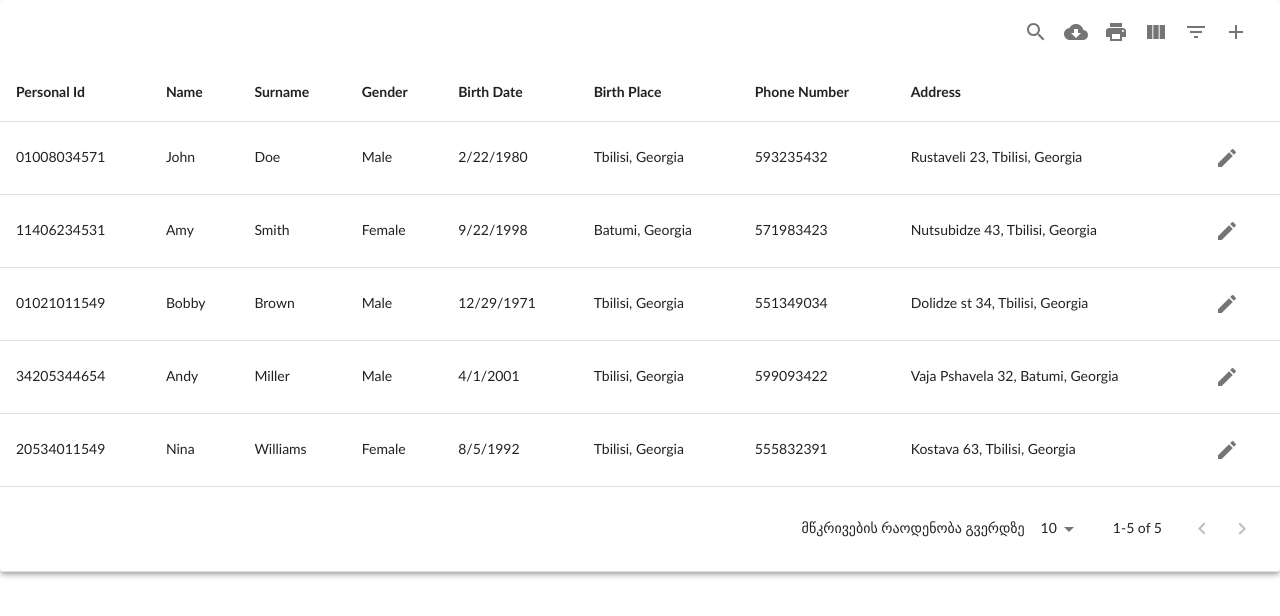
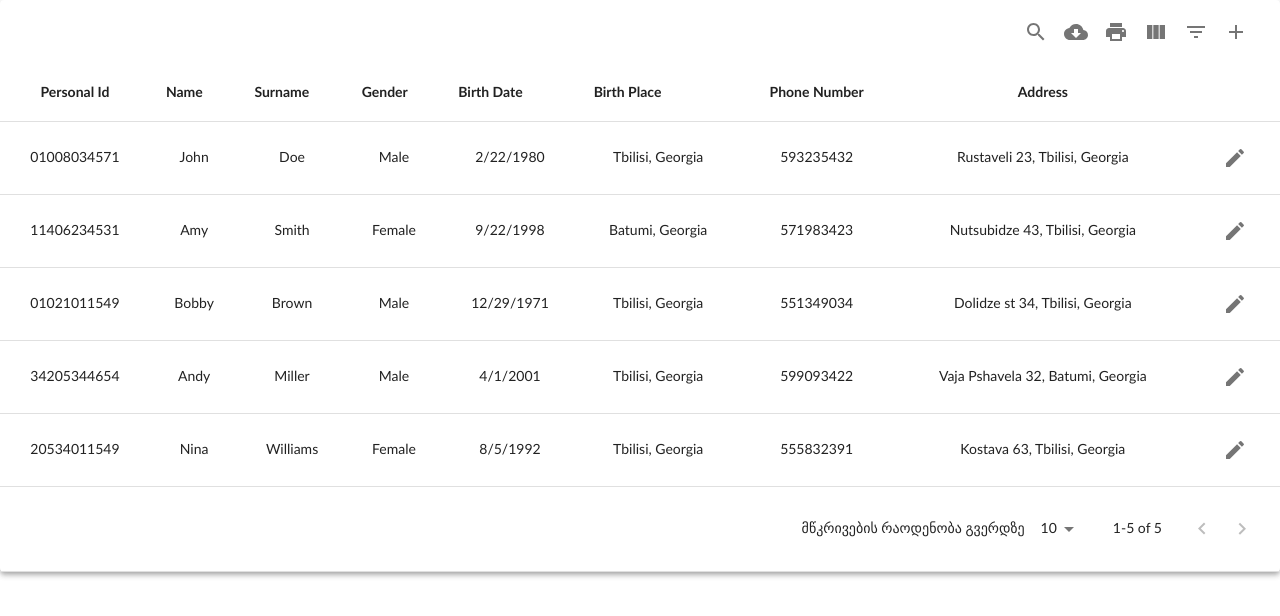
Before and after one commit to alex199821/material-ui-task, a React (Create React App) app: page / in a window 1280 px wide. Shown: the top 616 px of the page. Built offline with nearby package versions, Linux system fonts and the light colour scheme.

Commit message:
ProjectCompleted - Refactoring Left

```diff
--- /dev/null
+++ b/src/components/DateFilterComponent.tsx
@@ -0,0 +1,43 @@
+import { useState } from "react";
+//MUI Components
+import { DatePicker, LocalizationProvider } from "@mui/x-date-pickers";
+import { AdapterDateFns } from "@mui/x-date-pickers/AdapterDateFns";
+import { TextField, Box } from "@mui/material";
+
+const DateFilterComponent = () => {
+  const [startDate, setStartDate] = useState<Date | null>(null);
+  const [endDate, setEndDate] = useState<Date | null>(null);
+
+  return (
+    <Box
+      sx={{
+        display: "flex",
+        justifyContent: "space-between",
+      }}
+    >
+      <LocalizationProvider dateAdapter={AdapterDateFns}>
+        <DatePicker
+          label="Start date"
+          value={startDate}
+          onChange={(event: Date | null) => setStartDate(event)}
+          renderInput={(params) => (
+            <TextField sx={{ width: "48%" }} {...params} />
+          )}
+        />
+      </LocalizationProvider>
+
+      <LocalizationProvider dateAdapter={AdapterDateFns}>
+        <DatePicker
+          label="End date"
+          value={endDate}
+          onChange={(event: Date | null) => setEndDate(event)}
+          renderInput={(params) => (
+            <TextField sx={{ width: "48%" }} {...params} />
+          )}
+        />
+      </LocalizationProvider>
+    </Box>
+  );
+};
+
+export default DateFilterComponent;
--- a/src/pages/DataTable.tsx
+++ b/src/pages/DataTable.tsx
@@ -1,4 +1,5 @@
 import React from "react";
+import { useState } from "react";
 
 import MUIDataTable, {
   MUIDataTableColumn,
@@ -13,22 +14,22 @@ import { useNavigate } from "react-router-dom";
 import { useSelector, useDispatch } from "react-redux";
 import { RootState } from "../Store";
 // import styles from "./styles";
-import { timestampToDate } from "../utils/helperFunctions";
+import {
+  timestampToDate,
+  dateToTimestamp,
+  timestampStringtoDate,
+} from "../utils/helperFunctions";
+import DateFilterComponent from "../components/DateFilterComponent";
+import { format, parseISO } from "date-fns";
 
-
-import {
-  Checkbox,
-  TextField,
-  Select,
-  MenuItem,
-  InputLabel,
-  FormControl,
-  Typography,
-  FormHelperText,
-  ListItemText
-} from "@mui/material";
+//MUI Components
+import { DatePicker, LocalizationProvider } from "@mui/x-date-pickers";
+import { AdapterDateFns } from "@mui/x-date-pickers/AdapterDateFns";
+import { TextField, Box } from "@mui/material";
 
 const DataTable = () => {
+  const [startDate, setStartDate] = useState<Date | null>(null);
+  const [endDate, setEndDate] = useState<Date | null>(null);
   const navigate = useNavigate();
 
   const { usersData } = useSelector((state: RootState) => state.usersData);
@@ -47,6 +48,7 @@ const DataTable = () => {
       name: "id",
       label: "id",
       options: {
+        filter: false,
         display: false,
       },
     },
@@ -93,40 +95,106 @@ const DataTable = () => {
         customBodyRender: (value: number): string => {
           return timestampToDate(value).toLocaleDateString("en-US");
         },
-        //Birthdate Filtering needs to be added
         filter: true,
-        filterType: 'custom',
+        filterType: "custom",
+        customFilterListOptions: {
+          render: (birthDateFilter) => {
+            if (birthDateFilter[0] && birthDateFilter[1]) {
+              return [
+                `Earliest Birth Date: ${timestampStringtoDate(
+                  birthDateFilter[0]
+                )}`,
+                `Latest Birth Date: ${timestampStringtoDate(
+                  birthDateFilter[1]
+                )}`,
+              ];
+            } else if (birthDateFilter[0]) {
+              return `Earliest Birth Date: ${timestampStringtoDate(
+                birthDateFilter[0]
+              )}`;
+            } else if (birthDateFilter[1]) {
+              return `Latest Birth Date: ${timestampStringtoDate(
+                birthDateFilter[1]
+              )}`;
+            }
+            return false;
+          },
+        },
         filterOptions: {
-          logic: (location, filters, row) => {
-            if (filters.length) return !filters.includes(location);
+          fullWidth: true,
+
+          logic(birthDate, filters) {
+            let birthDateTimestamp = dateToTimestamp(
+              new Date(Date.parse(birthDate))
+            );
+            if (filters[0] && filters[1]) {
+              return (
+                birthDateTimestamp < filters[0] ||
+                birthDateTimestamp > filters[1]
+              );
+            } else if (filters[0]) {
+              return birthDateTimestamp < filters[0];
+            } else if (filters[1]) {
+              return birthDateTimestamp > filters[1];
+            }
             return false;
           },
           display: (filterList, onChange, index, column) => {
-            const optionValues = ['Minneapolis', 'New York', 'Seattle'];
             return (
-              <FormControl>
-                <InputLabel htmlFor='select-multiple-chip'>
-                  Location
-                </InputLabel>
-                <Select
-                  multiple
-                  value={filterList[index]}
-                  renderValue={selected => selected.join(', ')}
-                  onChange={()=>console.log('filter')}
-                >
-                  {optionValues.map(item => (
-                    <MenuItem key={item} value={item}>
-                      <Checkbox
-                        color='primary'
-                        checked={filterList[index].indexOf(item) > -1}
+              <Box
+                sx={{
+                  display: "flex",
+                  justifyContent: "space-between",
+                }}
+              >
+                <LocalizationProvider dateAdapter={AdapterDateFns}>
+                  <DatePicker
+                    label="Start date"
+                    value={format(
+                      parseISO('2019-02-11T14:00:00'),
+                      "dd/MM/yyyy"
+                    )}
+                    onChange={(event: Date | null) => {
+                      if (event instanceof Date)
+                        filterList[index][0] =
+                          dateToTimestamp(event).toString();
+                      onChange(filterList[index], index, column);
+                    }}
+                    renderInput={(params) => (
+                      <TextField
+                        sx={{ width: "48%" }}
+                        {...params}
+                        error={false}
                       />
-                      <ListItemText primary={item} />
-                    </MenuItem>
-                  ))}
-                </Select>
-              </FormControl>
+                    )}
+                  />
+                </LocalizationProvider>
+
+                <LocalizationProvider dateAdapter={AdapterDateFns}>
+                  <DatePicker
+                    label="End date"
+                    value={format(
+                      parseISO('2019-02-11T14:00:00'),
+                      "dd/MM/yyyy"
+                    )}
+                    onChange={(event: Date | null) => {
+                      if (event instanceof Date)
+                        filterList[index][1] =
+                          dateToTimestamp(event).toString();
+                      onChange(filterList[index], index, column);
+                    }}
+                    renderInput={(params) => (
+                      <TextField
+                        sx={{ width: "48%" }}
+                        {...params}
+                        error={false}
+                      />
+                    )}
+                  />
+                </LocalizationProvider>
+              </Box>
             );
-          }
+          },
         },
         sort: true,
       },
--- a/src/theme.tsx
+++ b/src/theme.tsx
@@ -9,9 +9,6 @@ export const theme = createTheme({
     secondary: {
       main: "rgba(0, 0, 0, 0.54)",
     },
-    // text: {
-    //   //   primary: "red",
-    // },
   },
   typography: {
     fontFamily: "Calibri, Sans-Serif",
@@ -22,6 +19,10 @@ export const theme = createTheme({
         head: {
           textTransform: "none",
           fontWeight: "600",
+          textAlign: "center",
+        },
+        body: {
+          textAlign: "center",
         },
       },
     },
--- a/src/utils/helperFunctions.ts
+++ b/src/utils/helperFunctions.ts
@@ -43,3 +43,7 @@ export const checkOriginalIdNumber = (
 export const findUserById = (usersAr: User[], id: number): User | undefined => {
   return usersAr.find((usersAr) => usersAr.id === id);
 };
+
+export const timestampStringtoDate = (timestampString: string): string => {
+  return timestampToDate(Number(timestampString)).toLocaleDateString("en-US");
+};
```
